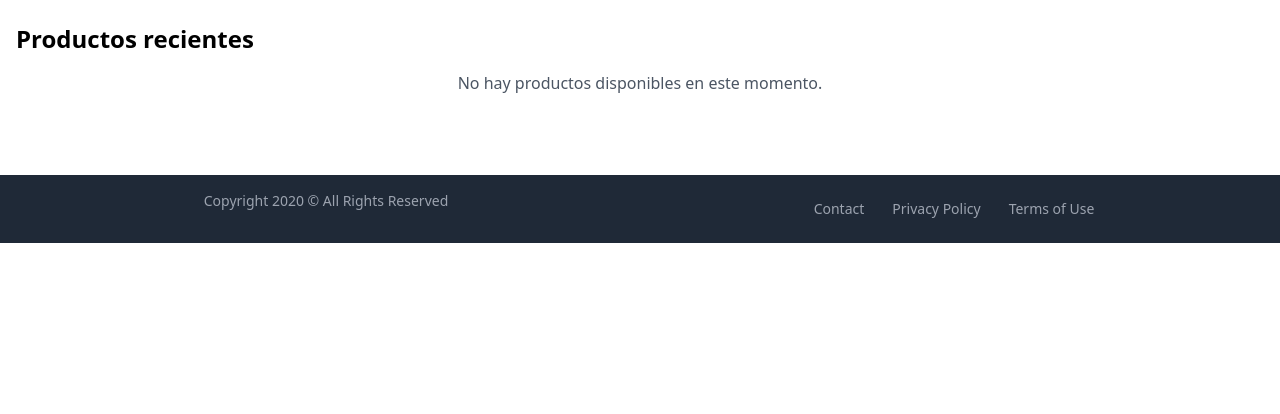
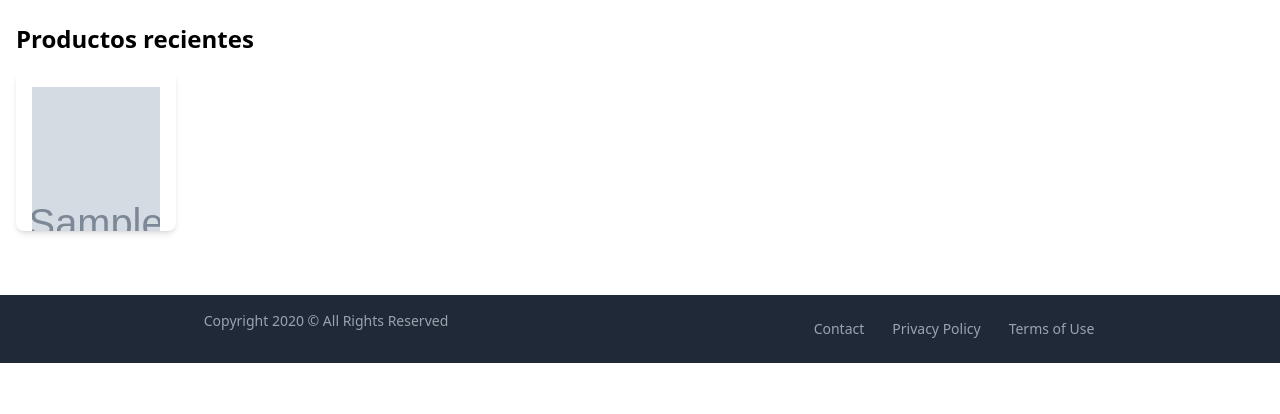
Before and after one commit to LanLop1/proyecto_final, a Django app: page / in a window 1280 px wide. Shown: the part 165-579 px from the top of the page. Run offline with Django 5.2, Linux system fonts and the light colour scheme; tables that the repository leaves empty hold one stand-in row (values such as "Sample post"); grey boxes marked "Sample" are stand-in pictures; parts of the project's set-up code (start-up, migrations or seed data) failed here and were passed over; some libraries are stand-ins or nearby versions.

Commit message:
arreglado, :D

```diff
--- a/django-starter/a_core/urls.py
+++ b/django-starter/a_core/urls.py
@@ -20,8 +20,8 @@ from django.conf.urls.static import static
 from django.conf import settings
 from a_users.views import profile_view
 from a_home.views import *
-from a_home.views import search_view, article_detail_view, search_object
-from products.views import product_detail, add_to_cart, product_list
+from a_home.views import search_view, article_detail_view, search_object, product_detail
+from products.views import  add_to_cart
 
 urlpatterns = [
     path('admin/', admin.site.urls),
@@ -32,9 +32,9 @@ urlpatterns = [
     path('article/<int:id>/', article_detail_view, name='article_detail'),
     path('chat/', include('chat_support.urls'), name='chat_support'),
     path('orders/', include('orders.urls'), name='orders'),
+    path('', include('products.urls'), name='products'),
     path('stores/', include('stores.urls', namespace='stores')),
     path('add-to-cart/<int:product_id>/', add_to_cart, name='add_to_cart'),
-    path('products/', product_list, name='product_list'),
     path('product/<int:id>/', product_detail, name='product_detail'),
 ]
 
--- a/django-starter/a_home/views.py
+++ b/django-starter/a_home/views.py
@@ -2,7 +2,13 @@ from django.shortcuts import render, get_object_or_404
 from .models import Article
 from products.models import Product
 def home_view(request):
-    return render(request, 'home.html')
+    products = Product.objects.all()
+    return render(request, 'home.html',{'products': products})
+
+
+def product_detail(request, id):
+    product = get_object_or_404(Product, id=id)
+    return render(request, 'product_detail.html', {'product': product})
 
 def search_view(request):
     query = request.GET.get('q')
--- a/django-starter/templates/home.html
+++ b/django-starter/templates/home.html
@@ -6,17 +6,11 @@
     <h1 class="text-3xl font-bold mb-6 text-center">Bienvenido a nuestra tienda</h1>
 
     <h2 class="text-2xl font-semibold mb-4">Productos recientes</h2>
-    <div class="grid grid-cols-1 sm:grid-cols-2 md:grid-cols-3 lg:grid-cols-4 gap-6">
+    <div class="grid grid-cols-3 sm:grid-cols-2 md:grid-cols-3 lg:grid-cols-4 gap-6">
         {% for product in products %}
-        <div class="bg-white shadow-md rounded-lg overflow-hidden">
-            {% if product.image %}
-            <img src="{{ product.image.file.url }}" alt="{{ product.name }}" class="w-full h-48 object-cover">
-            {% else %}
-            <div class="w-full h-48 bg-gray-200 flex items-center justify-center">
-                <span class="text-gray-500">No image</span>
-            </div>
-            {% endif %}
+            <div class="bg-white shadow-md rounded-lg overflow-hidden grid w-40 h-40">
                 <div class="p-4">
+                    <img src="{{ product.image.file.url }}" alt="{{ product.name }}" class="w-full h-full object-cover">
                     <h3 class="font-bold text-xl mb-2">{{ product.name }}</h3>
                     <p class="text-gray-700 text-base mb-2">Precio: ${{ product.price }}</p>
                     <p class="text-gray-600 text-sm mb-4">Categoría: {{ product.get_category_display }}</p>
```
Also changed, not shown: django-starter/products/views.py (+1 -7 lines), django-starter/media/images/OIP_2.jpeg (added). Lines whose indentation alone changed are shown as unchanged.
